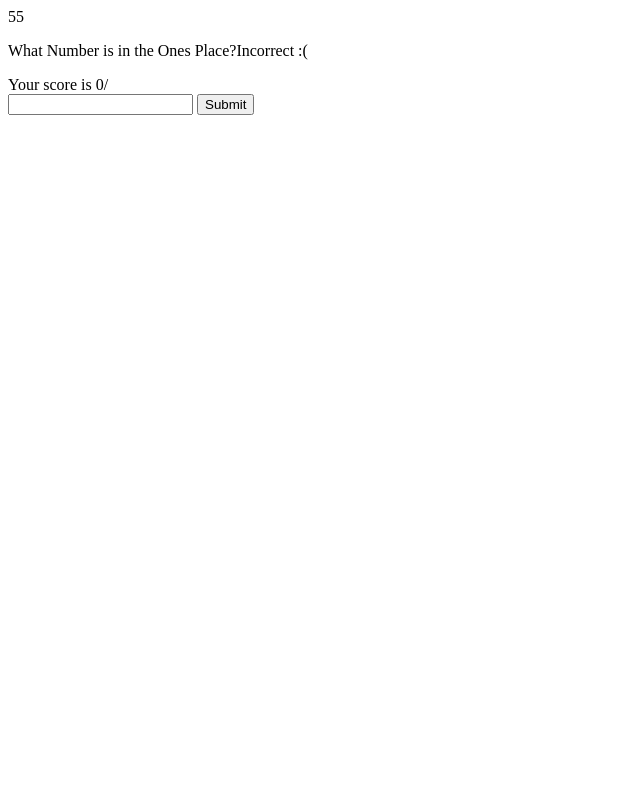
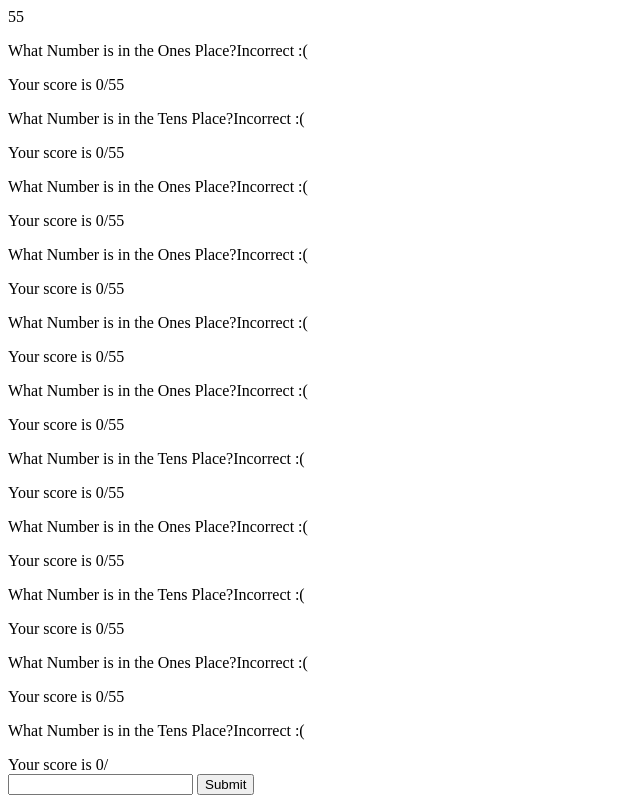
Before and after one commit to laron98/MathGame, a PHP site: page /ASGame.php in a window 1280 px wide. Shown: the whole page, without its empty margins (0-640 px from the left). Before the commit the page ends 115 px from the top, so only its background shows below. Run offline with PHP 8.4, Linux system fonts and the light colour scheme; data that the repository does not hold is empty.

Commit message:
Update ASGame.php

```diff
--- a/ASGame.php
+++ b/ASGame.php
@@ -4,6 +4,7 @@
 
 <?php
 $Score = 0;
+
 
 $ArrEasyPlace = array('Tens','Ones');
 $ArrHardPlace = array('Hundredths','Tens','Ones');
@@ -13,6 +14,7 @@
 
 $Difficulty = 0;
 
+for ($x = 0; $x <= 10; $x++) {
 if($Difficulty == 0){
 	$Answer = 0;
 	$TempNum = rand(0,1);
@@ -65,15 +67,15 @@
     	$Score++;
     	echo "Correct!";
         echo "</p>";
-        echo "Your score is " . $Score . "/" . $Counter;
+        echo "Your score is " . $Score . "/" . $x;
     }
     else{
     	echo "Incorrect :(";
         echo "</p>";
-        echo "Your score is " . $Score . "/" . $Counter;
+        echo "Your score is " . $Score . "/" . $x;
     }
 }
-
+}
 ?>
 
 <form method="post" action="">
```
